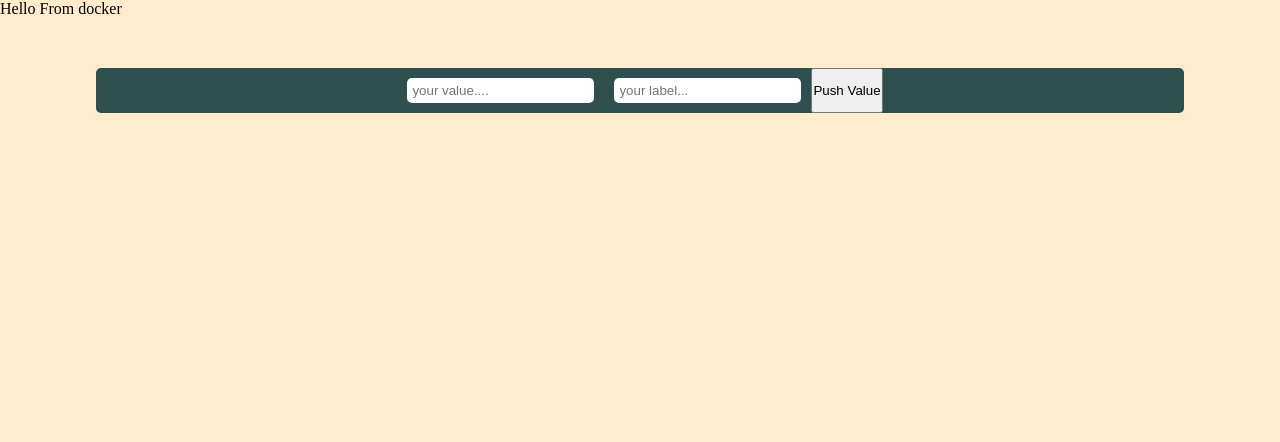
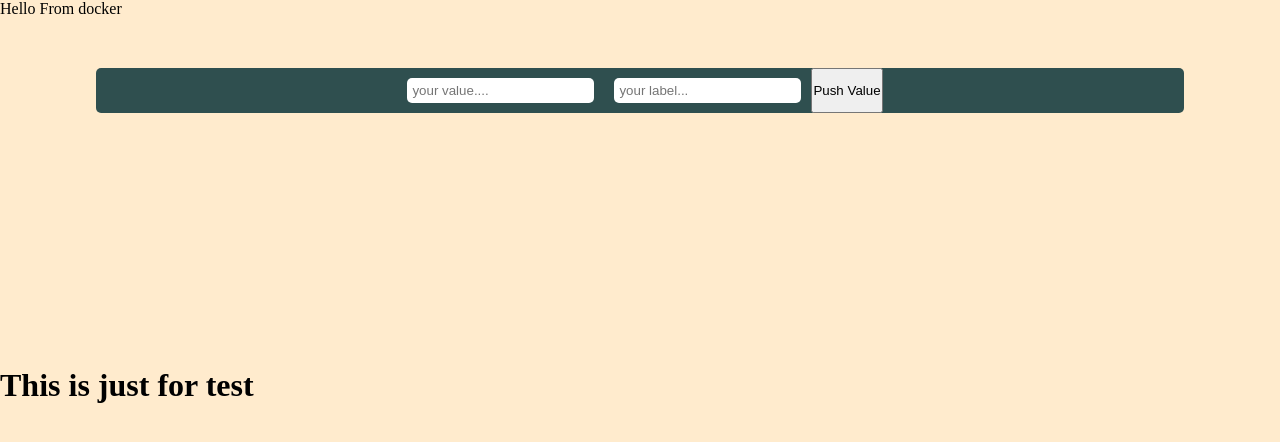
Before and after one commit to Searedphantasm/algorithms-time-complexity, a website with bundled scripts: page index.html in a window 1280 px wide. Built offline with nearby package versions, Linux system fonts and the light colour scheme; files whose address does not match are found by name.

Commit message:
Update index.html

```diff
--- a/index.html
+++ b/index.html
@@ -24,6 +24,7 @@ Hello From docker
     <canvas id="myChart"></canvas>
 </div>
 
+<h1>This is just for test</h1>
 
 
 <script src="index.js" type="module"></script>
```
